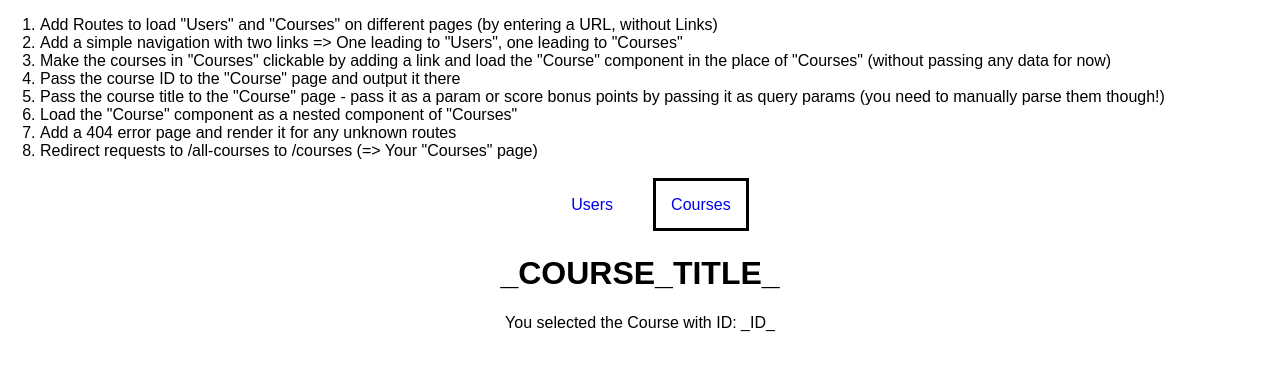
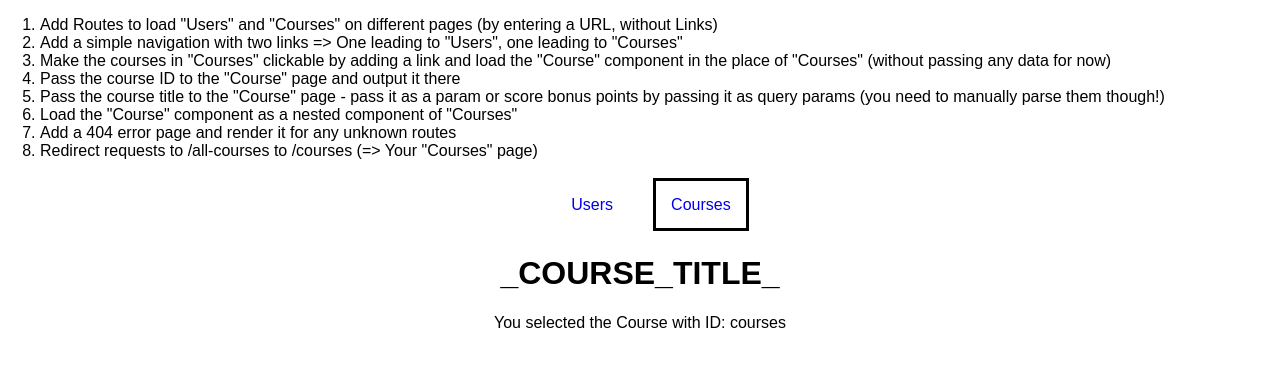
Before and after one commit to smarigowda/routing--assignment-problem, a React (Create React App) app: page /courses/1 in a window 1280 px wide. Shown: the top 370 px of the page. Built offline with nearby package versions, Linux system fonts and the light colour scheme.

Commit message:
extracting id from url

```diff
--- a/src/containers/Course/Course.js
+++ b/src/containers/Course/Course.js
@@ -1,11 +1,14 @@
 import React, { Component } from 'react';
 
 class Course extends Component {
+    componentDidMount() {
+        console.log(this.props);
+    }
     render () {
         return (
             <div>
                 <h1>_COURSE_TITLE_</h1>
-                <p>You selected the Course with ID: _ID_</p>
+                <p>You selected the Course with ID: {this.props.match.params.id}</p>
             </div>
         );
     }
--- a/src/containers/Courses/Courses.js
+++ b/src/containers/Courses/Courses.js
@@ -21,8 +21,8 @@ class Courses extends Component {
                     {
                         this.state.courses.map( course => {
                             return (
-                                <Link to={"/" + course.id } >
-                                    <article className="Course" key={course.id}>{course.title}</article>
+                                <Link to={"/" + course.id } key={course.id}>
+                                    <article className="Course">{course.title}</article>
                                 </Link>
                             );
                         } )
```
